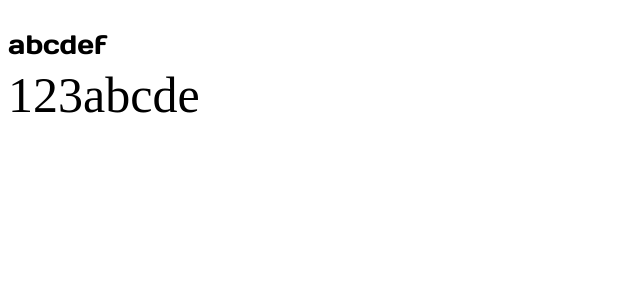
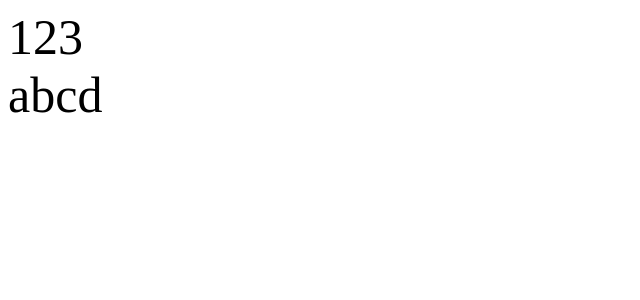
Before and after one commit to oiaa/vue-ebook, a Vue app: page / in a window 1280 px wide. Shown: the top 300 px of the page, without its empty margins (0-640 px from the left). Built offline with nearby package versions, Linux system fonts and the light colour scheme.

Commit message:
body边距去不掉

```diff
--- a/src/App.vue
+++ b/src/App.vue
@@ -1,28 +1,14 @@
 <template>
 <div id="app">
     <router-view />
-    <span>123abcde</span>
+    <span>123</span>
+    <p>abcd</p>
 </div>
 </template>
 
-<style lang="scss">
+<script>
+export default {
 
-</style>
-
-<script>
-import {
-    mapGetters
-} from 'vuex'
-
-export default {
-    computed: {
-        ...mapGetters(['test'])
-    },
-    mounted() {
-        this.$store.dispatch('setTest', 100).then(() => {
-            console.log(this.test);
-        })
-    },
 }
 
 document.addEventListener('DOMContentLoaded', () => {
@@ -33,5 +19,15 @@ document.addEventListener('DOMContentLoaded', () => {
 });
 </script>
 
-<style lang="scss">
+<style lang="scss" scoped>
+@import './assets/styles/global.scss';
+    #app {
+        width: 100%;
+        height: 100%;
+        overflow: hidden;
+    }
+    body {
+        margin: 0;
+        padding: 0;
+    }
 </style>
--- a/src/router.js
+++ b/src/router.js
@@ -1,23 +1,11 @@
 import Vue from 'vue'
 import Router from 'vue-router'
-import Home from './views/Home.vue'
 
 Vue.use(Router)
 
 export default new Router({
   routes: [
-    {
-      path: '/',
-      name: 'home',
-      component: Home
-    },
-    {
-      path: '/about',
-      name: 'about',
-      // route level code-splitting
-      // this generates a separate chunk (about.[hash].js) for this route
-      // which is lazy-loaded when the route is visited.
-      component: () => import(/* webpackChunkName: "about" */ './views/About.vue')
-    }
+
+
   ]
 })
--- a/src/views/About.vue
+++ /dev/null
@@ -1,5 +0,0 @@
-<template>
-  <div class="about">
-    <h1>This is an about page</h1>
-  </div>
-</template>
--- a/src/views/Home.vue
+++ /dev/null
@@ -1,20 +0,0 @@
-<template>
-  <div class="home">
-    <span class="test">abcdef</span>
-  </div>
-</template>
-
-<script>
-export default {
-  name: 'home',
-}
-</script>
-
-<style lang="scss" scoped>
-  @import ".././assets/styles/global.scss";
-
-  .test {
-    font-family: 'Days One';
-    font-size: px2rem(20);
-  }
-</style>
```
